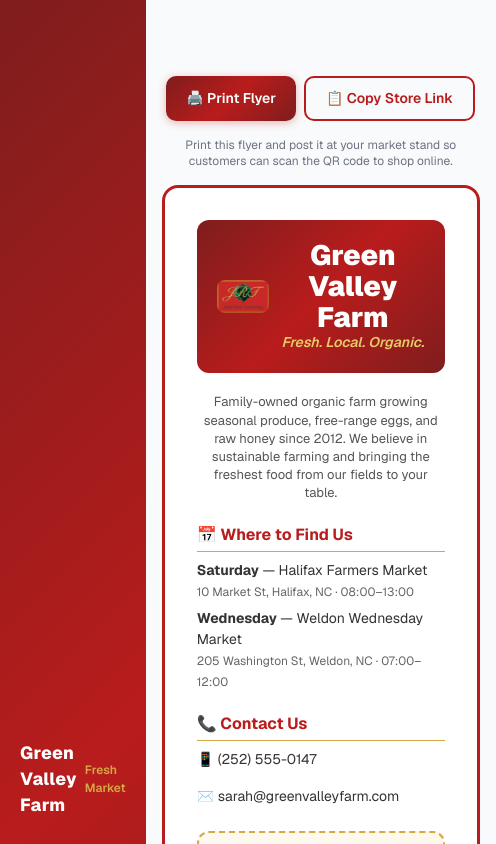
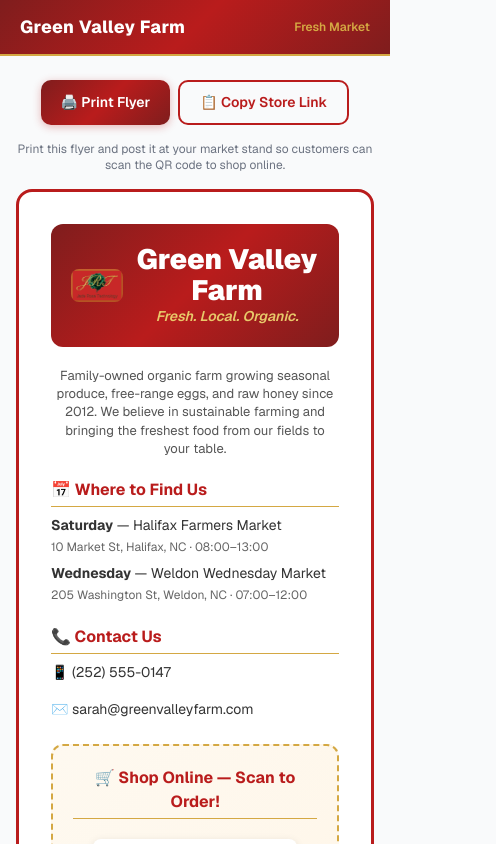
Before and after one commit to max00561230/fresh-market-vendor, a Next.js app in the folder next-app/: page /flyer in a window 390 px wide. Shown: the top 844 px of the page, 496 px wide, since content can reach past the window. Built offline with nearby package versions, Linux system fonts and the light colour scheme.

Commit message:
fix: shop page layout - column flex, cart width, mobile padding

```diff
--- a/next-app/src/app/globals.css
+++ b/next-app/src/app/globals.css
@@ -56,6 +56,19 @@ body {
 .app-shell {
   display: flex;
   min-height: 100vh;
+}
+.app-shell--shop {
+  flex-direction: column;
+}
+.app-shell--shop .main-content {
+  margin-left: 0;
+  min-height: unset;
+}
+@media (max-width: 767px) {
+  .app-shell--shop .main-content {
+    padding-top: 8px;
+    padding-bottom: 80px;
+  }
 }
 
 /* ─── Sidebar ─── */
@@ -604,7 +617,7 @@ nav.bottom-nav .nav-items { display: flex; justify-content: space-around; }
   gap: 24px;
   align-items: flex-start;
   width: 100%;
-  /* inherits max-width: 780px from .main-content > * */
+  max-width: 1080px !important; /* Override .main-content > * max-width */
 }
 .customer-layout-main {
   flex: 1;
--- a/next-app/src/components/ClientShell.tsx
+++ b/next-app/src/components/ClientShell.tsx
@@ -58,7 +58,7 @@ function LayoutShell({ children }: { children: ReactNode }) {
     const showCart = pathname === "/" || pathname === "/customer" || pathname === "/products";
 
     return (
-      <div className="app-shell">
+      <div className="app-shell app-shell--shop">
         {/* Vendor banner at top — replaces sidebar on shop pages */}
         <header className="vendor-top-banner" style={{ display: "flex" }}>
           <span className="vendor-banner-name">{data.vendor.farmName}</span>
```
